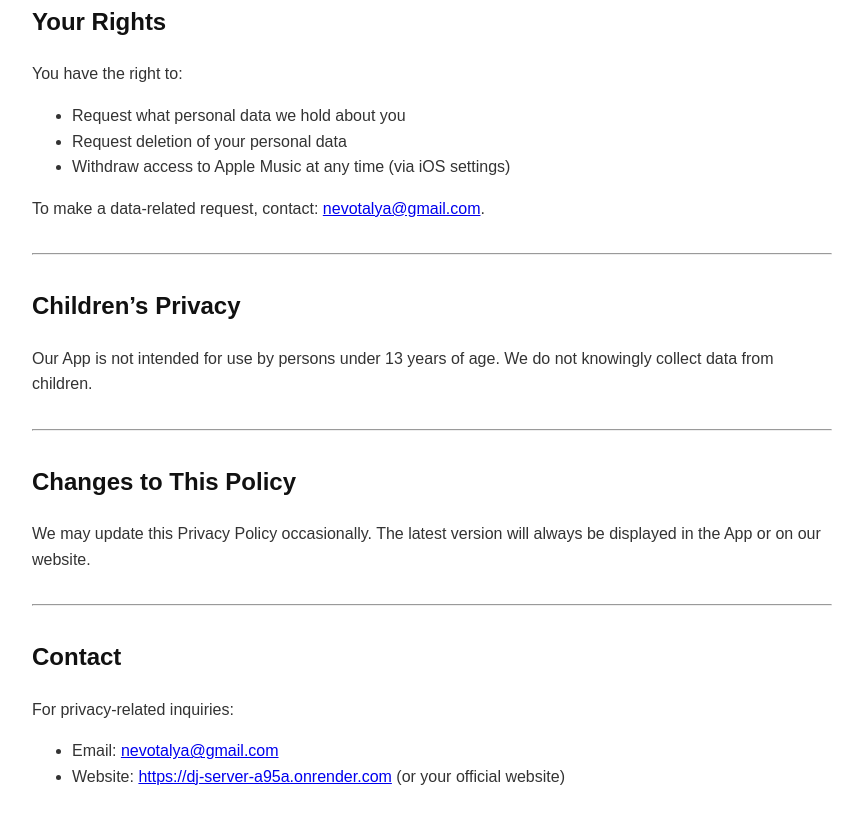
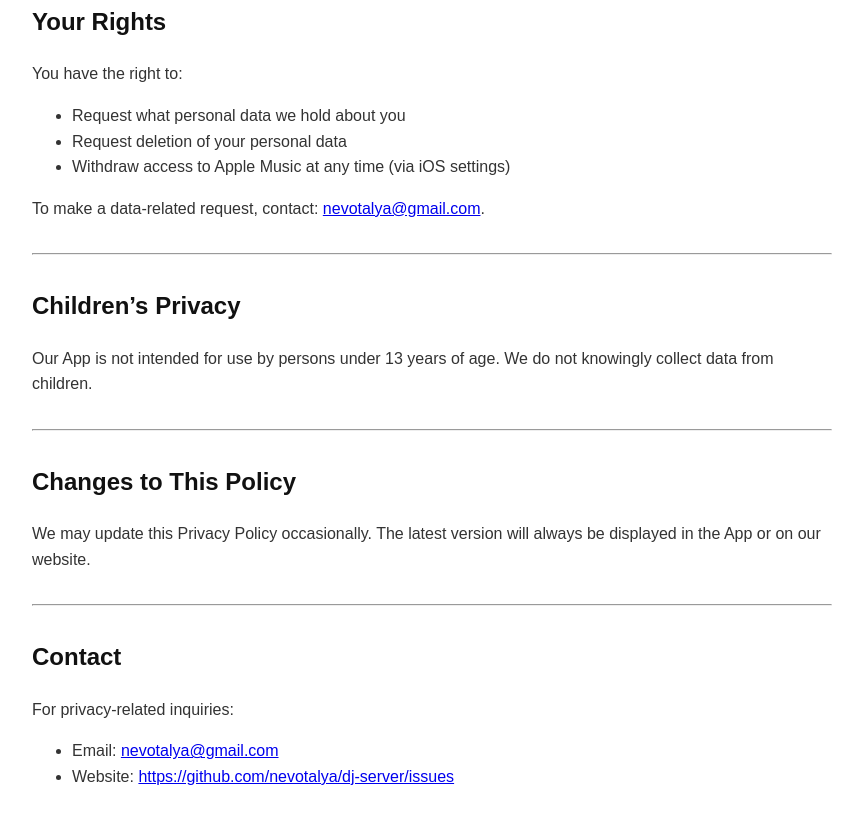
Before and after one commit to nevotalya/dj-server, a website: page public/privacy-policy.html in a window 1280 px wide. Shown: the part 1849-2672 px from the top of the page, without its empty margins (208-1071 px from the left). Drawn offline with Linux system fonts and the light colour scheme.

Commit message:
fix privacy page

```diff
--- a/public/privacy-policy.html
+++ b/public/privacy-policy.html
@@ -114,7 +114,7 @@
   <p>For privacy-related inquiries:</p>
   <ul>
     <li>Email: <a href="mailto:nevotalya@gmail.com">nevotalya@gmail.com</a></li>
-    <li>Website: <a href="https://dj-server-a95a.onrender.com" target="_blank">https://dj-server-a95a.onrender.com</a> (or your official website)</li>
+    <li>Website: <a href="https://github.com/nevotalya/dj-server/issues" target="_blank">https://github.com/nevotalya/dj-server/issues</a></li>
   </ul>
 </body>
 </html>
```
